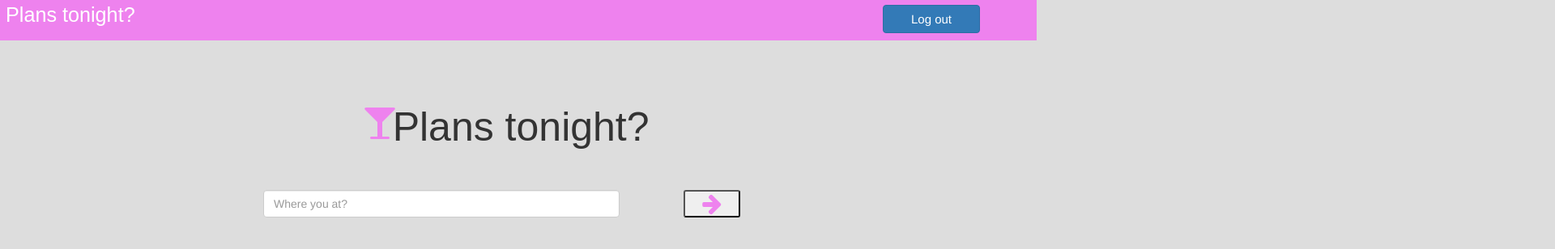
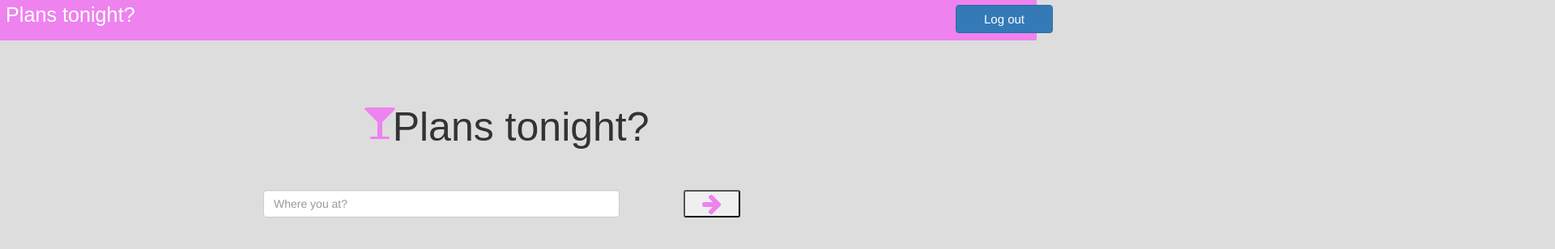
Before and after one commit to Pain247/bar-d34, a website: page public/index.html in a window 1280 px wide. Shown: the top 308 px of the page at 81% size, 1920 px wide, since content can reach past the window. Drawn offline with nearby package versions, Linux system fonts and the light colour scheme; some packages are replaced by stand-ins of ours; no server answers.

Commit message:
Update main.css

```diff
--- a/public/css/main.css
+++ b/public/css/main.css
@@ -12,7 +12,7 @@
    color:white;
  }
 .btn {
-	margin: 0 1090px;
+	margin: 0 1180px;
 	color: white;
 	display: inline-block;
 	border: 0;
```
